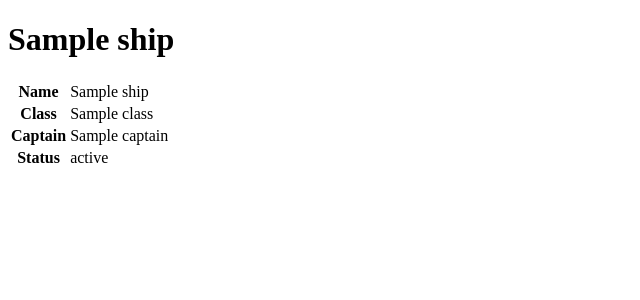
After one commit to DavidGomezGonzalez/starshop, a Symfony app: template templates/starship/show.html.twig in a window 1280 px wide. The commit adds this page. Shown: the top 300 px of the page, without its empty margins (0-640 px from the left). Run offline with Twig, Linux system fonts and the light colour scheme; the template is opened without the code that fills it: most values are stand-ins (such as "Sample title", 1, 10 or a date in 2020); some libraries are stand-ins or nearby versions.

```diff
--- /dev/null
+++ b/templates/starship/show.html.twig
@@ -0,0 +1,28 @@
+{% extends 'base.html.twig' %}
+
+{% block title %}
+	{{ship.name}}
+{% endblock %}
+
+{% block body %}
+	<h1>{{ship.name}}</h1>
+
+	<table>
+		<tr>
+			<th>Name</th>
+			<td>{{ ship.name }}</td>
+		</tr>
+		<tr>
+			<th>Class</th>
+			<td>{{ ship.class }}</td>
+		</tr>
+		<tr>
+			<th>Captain</th>
+			<td>{{ ship.captain }}</td>
+		</tr>
+		<tr>
+			<th>Status</th>
+			<td>{{ ship.status }}</td>
+		</tr>
+	</table>
+{% endblock %}
```
Also changed, not shown: src/Controller/StarshipController.php (added, +25 -0 lines), templates/main/homepage.html.twig (+8 -2 lines).
